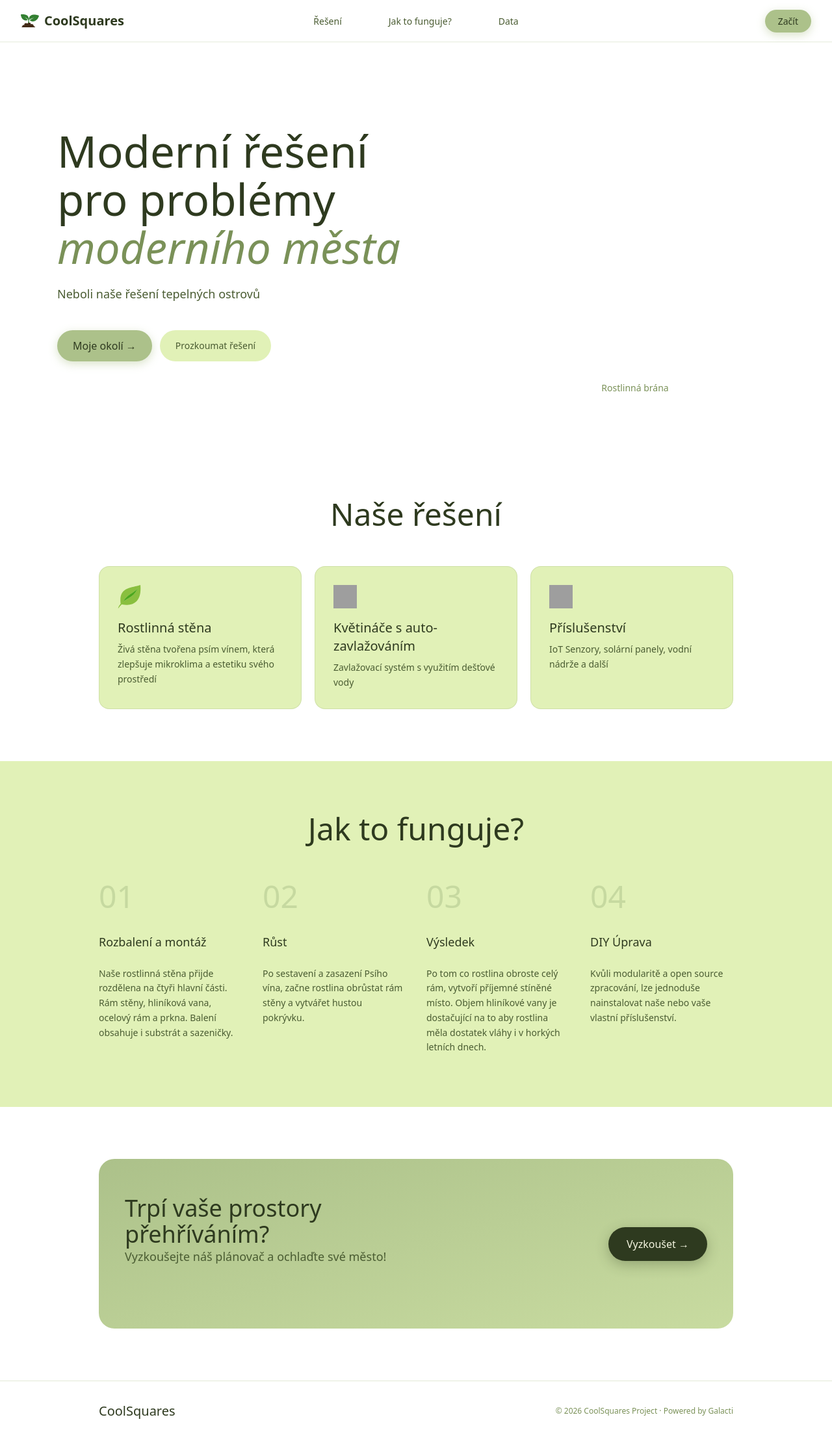
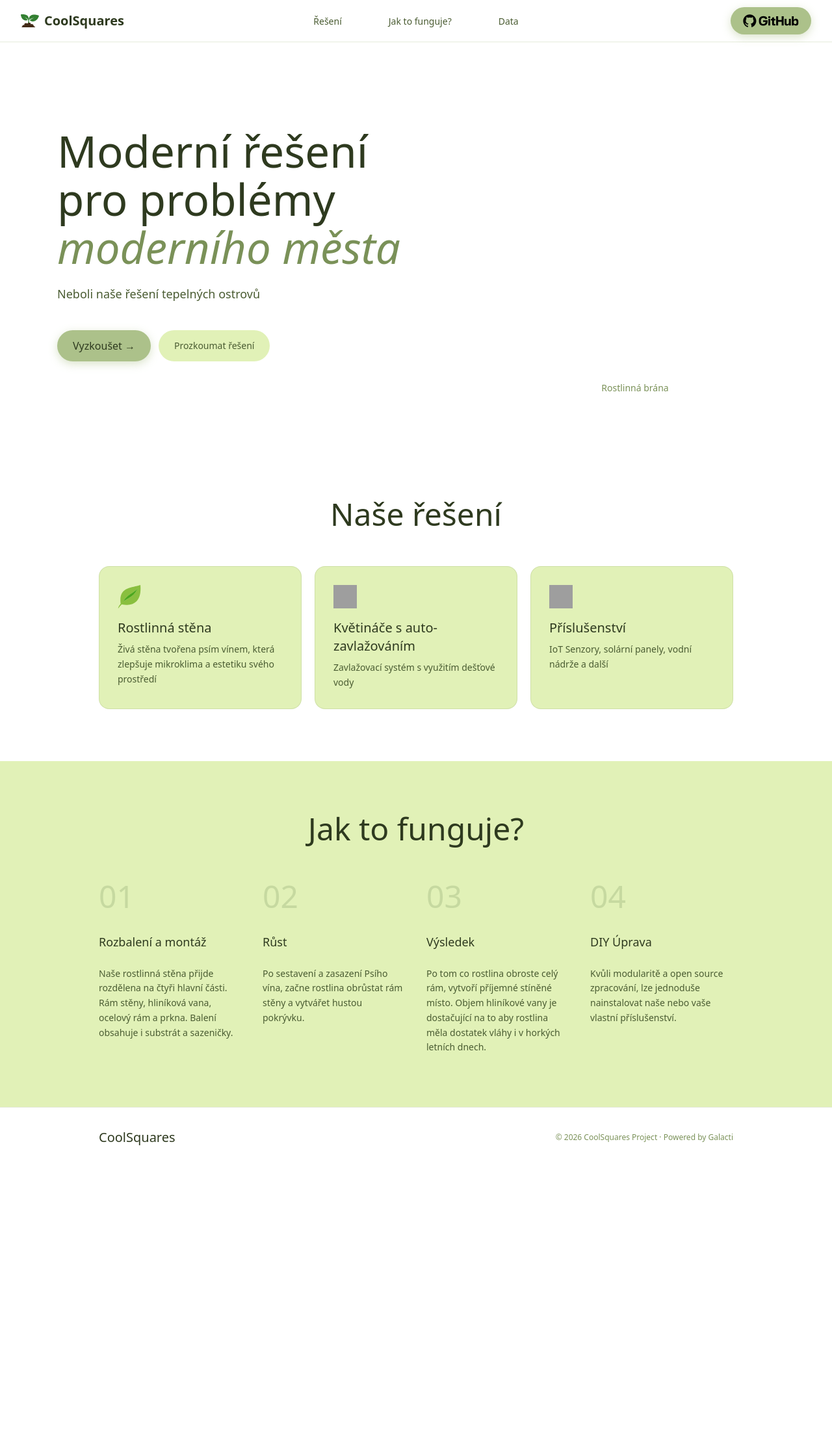
Before and after one commit to Galacti-Official/Cool-Squares, a Next.js app: page / in a window 1280 px wide. Shown: the whole page at 65% size. After the commit the page ends 1796 px from the top, so only its background shows below. Built offline with nearby package versions, Linux system fonts and the light colour scheme; no server answers; grey boxes are pictures that could not be loaded.

Commit message:
Change navbar and hero

```diff
--- a/app/page.tsx
+++ b/app/page.tsx
@@ -2,7 +2,6 @@ import Navbar from "@/components/Navbar";
 import Hero from "@/components/Hero";
 import Features from "@/components/Features";
 import HowItWorks from "@/components/HowItWorks";
-import CtaBanner from "@/components/CtaBanner";
 import Footer from "@/components/Footer";
 
 export default function Home() {
@@ -13,7 +12,6 @@ export default function Home() {
         <Hero />
         <Features />
         <HowItWorks />
-        <CtaBanner />
       </main>
       <Footer />
     </>
--- a/components/CtaBanner.tsx
+++ /dev/null
@@ -1,25 +0,0 @@
-import Link from "next/link";
-
-export default function CtaBanner() {
-  return (
-    <section id="contact" className="py-20 snap-start">
-      <div className="max-w-5xl mx-auto px-6">
-        <div>
-          <div className="bg-gradient-to-br from-btn to-[#c8dba0] rounded-3xl px-10 py-14 flex flex-col md:flex-row items-center justify-between gap-8">
-            <div>
-              <h2 className="font-display text-2xl md:text-4xl text-text max-w-lg">
-                Trpí vaše prostory přehříváním?
-              </h2>
-              <p className="text-text-mid text-lg max-w-md mb-10 leading-relaxed">
-                Vyzkoušejte náš plánovač a ochlaďte své město!
-              </p>
-            </div>
-            <Link href="/map" className="shrink-0 inline-flex items-center gap-2 px-7 py-3.5 rounded-full font-medium bg-text text-bg shadow-[0_6px_20px_rgba(46,58,31,0.3)] hover:bg-[#1a2410] hover:-translate-y-0.5 active:translate-y-0 transition-all">
-              Vyzkoušet →
-            </Link>
-          </div>
-        </div>
-      </div>
-    </section>
-  );
-}
--- a/components/Hero.tsx
+++ b/components/Hero.tsx
@@ -42,9 +42,9 @@ export default function Hero() {
           </p>
 
           <div className="flex flex-wrap gap-3">
-            <button className="inline-flex items-center gap-2 px-6 py-3 rounded-full font-medium bg-btn text-text shadow-[0_4px_14px_rgba(172,193,138,0.45)] hover:bg-btn-dark hover:-translate-y-0.5 active:translate-y-0 transition-all">
-              Moje okolí →
-            </button>
+            <a href="/map" className="inline-flex items-center gap-2 px-6 py-3 rounded-full font-medium bg-btn text-text shadow-[0_4px_14px_rgba(172,193,138,0.45)] hover:bg-btn-dark hover:-translate-y-0.5 active:translate-y-0 transition-all">
+              Vyzkoušet →
+            </a>
             <a href="#features" className="inline-flex items-center gap-2 px-6 py-3 rounded-full font-medium text-sm bg-fg text-text-mid hover:bg-fg/80 hover:text-text transition-colors">
               Prozkoumat řešení
             </a>
--- a/components/Navbar.tsx
+++ b/components/Navbar.tsx
@@ -46,14 +46,20 @@ export default function Navbar() {
 
         <div className="justify-self-end">
           <Link
-            href="/map"
-            className={`px-5 py-2 rounded-full text-sm font-medium shadow-[0_4px_14px_rgba(172,193,138,0.45)] transition-all hover:-translate-y-0.5 active:translate-y-0 ${
+            href="https://github.com/Galacti-Official/Cool-Squares"
+            aria-label="GitHub"
+            className={`inline-flex items-center justify-center px-4 py-2 rounded-full shadow-[0_4px_14px_rgba(172,193,138,0.45)] transition-all hover:-translate-y-0.5 active:translate-y-0 ${
               scrolled
                 ? "bg-[#f4f5e0] text-black shadow-lg scale-105 hover:shadow-xl"
                 : "bg-btn text-text hover:bg-btn-dark hover:shadow-[0_6px_20px_rgba(172,193,138,0.55)]"
             }`}
           >
-            Začít
+            <Image
+              src="/GitHub_Lockup_Black_Clearspace.svg"
+              alt="GitHub"
+              width={92}
+              height={20}
+            />
           </Link>
         </div>
       </div>
```
Also changed, not shown: public/GitHub_Lockup_Black_Clearspace.svg (added).
